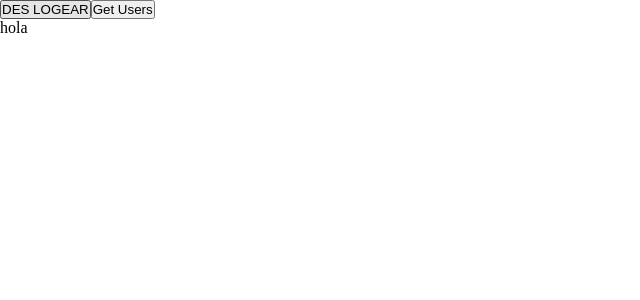
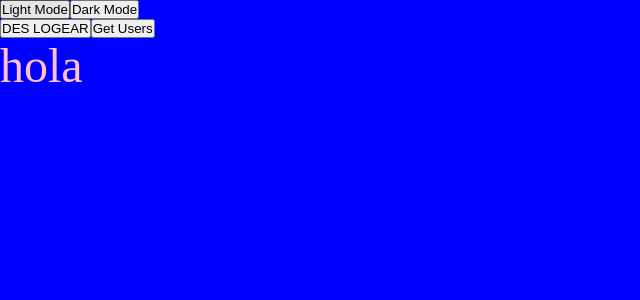
Before and after one commit to PeterCastillo/Proyect-Frontend, a Next.js app: page /hola in a window 1280 px wide. Shown: the top 300 px of the page, without its empty margins (0-640 px from the left). Built offline with nearby package versions, Linux system fonts and the light colour scheme; no server answers.

Commit message:
Dark Mode

```diff
--- a/app/globals.css
+++ /dev/null
@@ -1,107 +0,0 @@
-:root {
-  --max-width: 1100px;
-  --border-radius: 12px;
-  --font-mono: ui-monospace, Menlo, Monaco, 'Cascadia Mono', 'Segoe UI Mono',
-    'Roboto Mono', 'Oxygen Mono', 'Ubuntu Monospace', 'Source Code Pro',
-    'Fira Mono', 'Droid Sans Mono', 'Courier New', monospace;
-
-  --foreground-rgb: 0, 0, 0;
-  --background-start-rgb: 214, 219, 220;
-  --background-end-rgb: 255, 255, 255;
-
-  --primary-glow: conic-gradient(
-    from 180deg at 50% 50%,
-    #16abff33 0deg,
-    #0885ff33 55deg,
-    #54d6ff33 120deg,
-    #0071ff33 160deg,
-    transparent 360deg
-  );
-  --secondary-glow: radial-gradient(
-    rgba(255, 255, 255, 1),
-    rgba(255, 255, 255, 0)
-  );
-
-  --tile-start-rgb: 239, 245, 249;
-  --tile-end-rgb: 228, 232, 233;
-  --tile-border: conic-gradient(
-    #00000080,
-    #00000040,
-    #00000030,
-    #00000020,
-    #00000010,
-    #00000010,
-    #00000080
-  );
-
-  --callout-rgb: 238, 240, 241;
-  --callout-border-rgb: 172, 175, 176;
-  --card-rgb: 180, 185, 188;
-  --card-border-rgb: 131, 134, 135;
-}
-
-@media (prefers-color-scheme: dark) {
-  :root {
-    --foreground-rgb: 255, 255, 255;
-    --background-start-rgb: 0, 0, 0;
-    --background-end-rgb: 0, 0, 0;
-
-    --primary-glow: radial-gradient(rgba(1, 65, 255, 0.4), rgba(1, 65, 255, 0));
-    --secondary-glow: linear-gradient(
-      to bottom right,
-      rgba(1, 65, 255, 0),
-      rgba(1, 65, 255, 0),
-      rgba(1, 65, 255, 0.3)
-    );
-
-    --tile-start-rgb: 2, 13, 46;
-    --tile-end-rgb: 2, 5, 19;
-    --tile-border: conic-gradient(
-      #ffffff80,
-      #ffffff40,
-      #ffffff30,
-      #ffffff20,
-      #ffffff10,
-      #ffffff10,
-      #ffffff80
-    );
-
-    --callout-rgb: 20, 20, 20;
-    --callout-border-rgb: 108, 108, 108;
-    --card-rgb: 100, 100, 100;
-    --card-border-rgb: 200, 200, 200;
-  }
-}
-
-* {
-  box-sizing: border-box;
-  padding: 0;
-  margin: 0;
-}
-
-html,
-body {
-  max-width: 100vw;
-  overflow-x: hidden;
-}
-
-/* body {
-  color: rgb(var(--foreground-rgb));
-  background: linear-gradient(
-      to bottom,
-      transparent,
-      rgb(var(--background-end-rgb))
-    )
-    rgb(var(--background-start-rgb));
-} */
-
-a {
-  color: inherit;
-  text-decoration: none;
-}
-
-@media (prefers-color-scheme: dark) {
-  html {
-    color-scheme: dark;
-  }
-}
--- /dev/null
+++ b/app/globals.scss
@@ -0,0 +1,22 @@
+@import '../styles/variables';
+@import '../styles/themes';
+
+* {
+  box-sizing: border-box;
+  padding: 0;
+  margin: 0;
+}
+
+html,
+body {
+  max-width: 100vw;
+  overflow-x: hidden;
+    @include themeg (){
+      background-color: theme-get('bg-color');
+    }
+}
+
+a {
+  color: inherit;
+  text-decoration: none;
+}
--- /dev/null
+++ b/app/hola/layout.tsx
@@ -0,0 +1,18 @@
+"use client"
+import { useTheme } from "next-themes";
+import { useEffect } from "react";
+export default function Layou({ children }: { children: React.ReactNode }) {
+  const { theme, setTheme } = useTheme();
+  useEffect(()=>{
+    console.log(theme)
+  },[theme])
+  return (
+    <div>
+      <div>
+        <button onClick={() => setTheme("light")}>Light Mode</button>
+        <button onClick={() => setTheme("dark")}>Dark Mode</button>
+      </div>
+      {children}
+    </div>
+  );
+}
--- a/app/hola/page.tsx
+++ b/app/hola/page.tsx
@@ -2,6 +2,8 @@
 import { useSession } from "next-auth/react";
 import { signOut } from "next-auth/react";
 import { useState } from "react";
+import style from "@/styles/example.module.scss";
+import { useTheme } from "next-themes";
 
 export default function Home() {
   const [usuarios, setUsuarios] = useState([]);
@@ -16,7 +18,7 @@ export default function Home() {
       });
       const nose = await res.json();
       console.log(nose);
-      console.log(data)
+      console.log(data);
     }
   };
 
@@ -26,7 +28,7 @@ export default function Home() {
       <button onClick={() => signOut()}>DES LOGEAR</button>
       <button onClick={handleUsuarios}>Get Users</button>
       <p>{data?.user.accessTokenExpires}</p>
-      <span>hola</span>
+      <span className={style.cosa}>hola</span>
     </div>
   );
 }
--- a/next.config.js
+++ b/next.config.js
@@ -1,8 +1,13 @@
+const path = require('path')
+
 /** @type {import('next').NextConfig} */
 const nextConfig = {
   experimental: {
     appDir: true,
   },
+  sassOptions: {
+    includePaths: [path.join(__dirname, 'styles')]
+  }
 }
 
 module.exports = nextConfig
--- a/package.json
+++ b/package.json
@@ -16,8 +16,12 @@
     "eslint-config-next": "13.2.4",
     "next": "13.2.4",
     "next-auth": "^4.20.1",
+    "next-themes": "^0.2.1",
     "react": "18.2.0",
     "react-dom": "18.2.0",
     "typescript": "4.9.5"
+  },
+  "devDependencies": {
+    "sass": "^1.59.3"
   }
 }
--- /dev/null
+++ b/styles/_themes.scss
@@ -0,0 +1,37 @@
+@import 'variables';
+
+$themes: (
+  dark: (
+    "text-color": $color-text-dark,
+    "bg-color": $color-bg-dark,
+  ),
+  light: (
+    "text-color": $color-text-light,
+    "bg-color": $color-bg-light,
+  ),
+);
+
+@mixin theme() {
+  @each $theme, $map in $themes {
+    $theme-map: $map !global;
+    :global(.#{$theme}) & {
+      @content;
+    };
+  }
+  $theme-map: null !global;
+}
+
+@mixin themeg() {
+  @each $theme, $map in $themes {
+    $theme-map: $map !global;
+    .#{$theme} & {
+      @content;
+    }
+  }
+  $theme-map: null !global;
+}
+
+
+@function theme-get($key) {
+  @return map-get($theme-map, $key);
+}
--- /dev/null
+++ b/styles/_variables.scss
@@ -0,0 +1,9 @@
+/* Light Theme Colors */
+$color-bg-light: blue;
+$color-text-light: pink;
+$color-link-light: #002fff;
+
+/* Dark Theme Colors */
+$color-bg-dark: red;
+$color-text-dark: green;
+$color-link-dark: #64ff00;
--- /dev/null
+++ b/styles/example.module.scss
@@ -0,0 +1,9 @@
+@import 'variables';
+@import 'themes';
+
+.cosa {
+    font-size: 3rem;
+    @include theme(){
+        color: theme-get('text-color')
+    }
+}
```
Also changed, not shown: app/layout.tsx (+6 -3 lines), app/page.tsx (+9 -7 lines), 1 other file (tests, documents, lock files or other folders).
